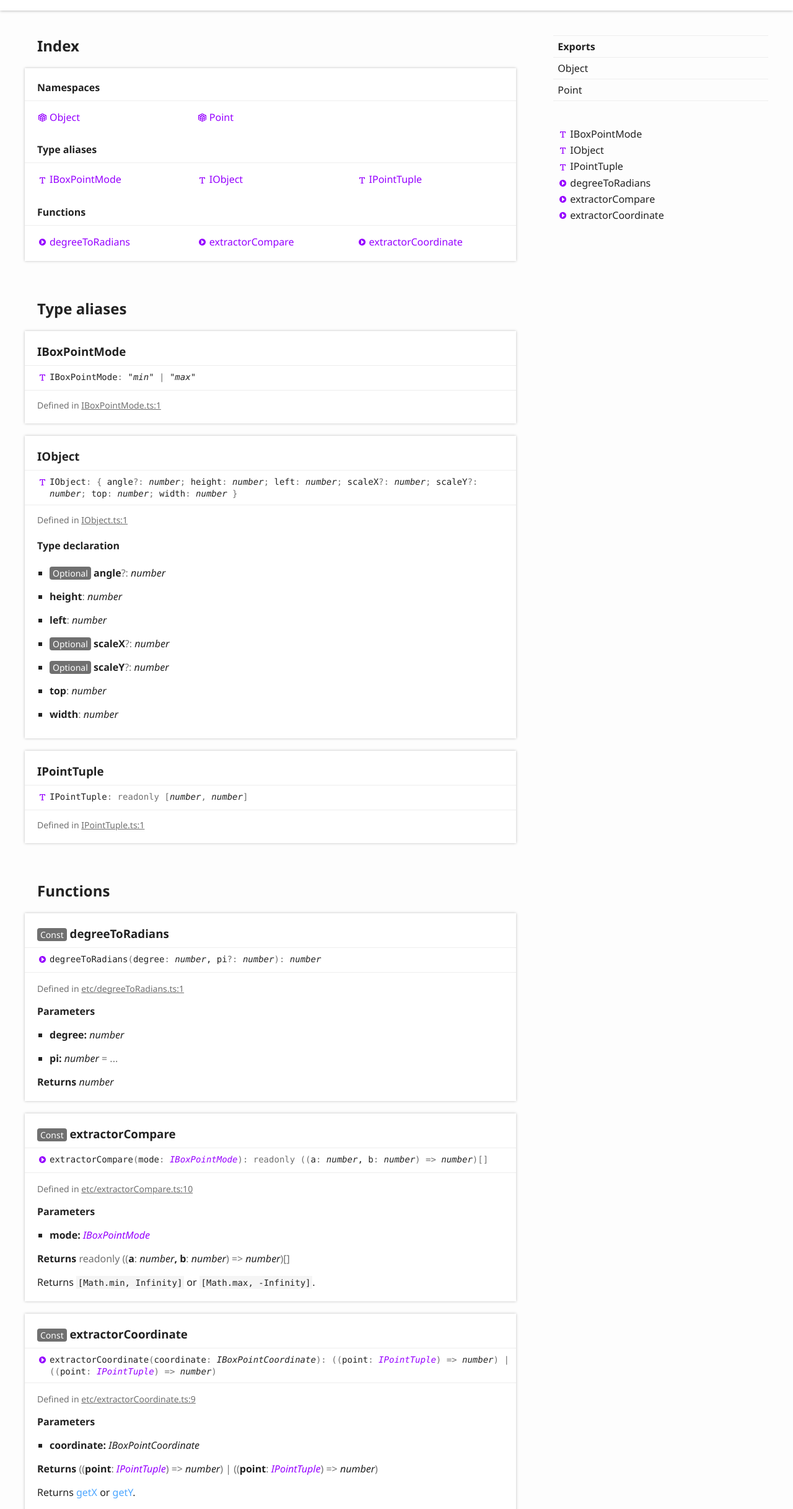
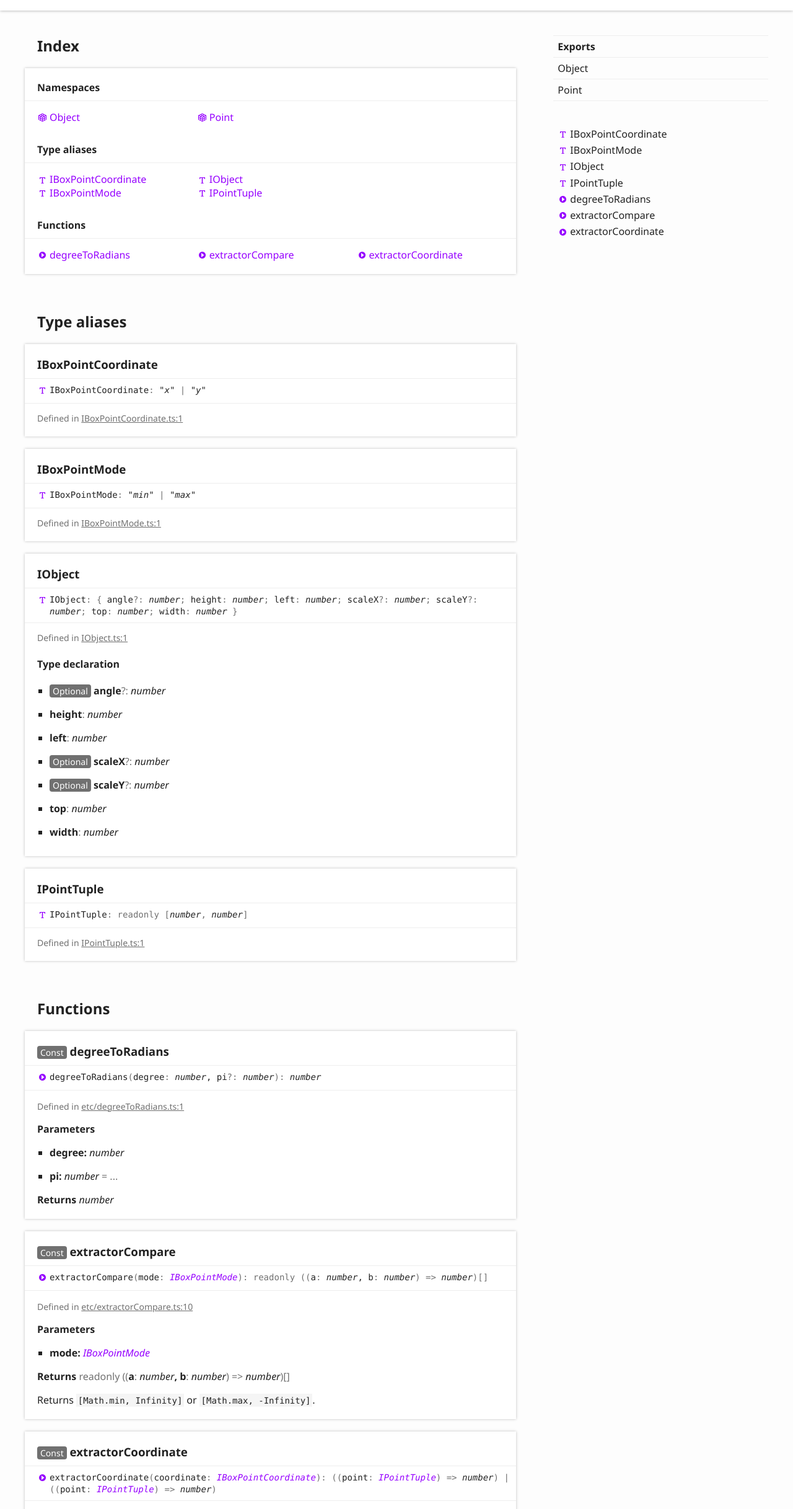
Before and after one commit to guesant/vector-awesome, a plain HTML site: page docs/modules.html in a window 1280 px wide. Shown: the part 116-2550 px from the top of the page at 62% size. Drawn offline with Linux system fonts and the light colour scheme.

Commit message:
feat: IBoxPointCoordinate

```diff
--- /dev/null
+++ b/core/src/IBoxPointCoordinate.ts
@@ -0,0 +1 @@
+export type IBoxPointCoordinate = "x" | "y";
--- a/core/src/index.ts
+++ b/core/src/index.ts
@@ -1,4 +1,5 @@
 export * from "./etc";
+export * from "./IBoxPointCoordinate";
 export * from "./IBoxPointMode";
 export * from "./IObject";
 export * from "./IPointTuple";
--- a/docs/modules.html
+++ b/docs/modules.html
@@ -71,6 +71,7 @@
 						<section class="tsd-index-section ">
 							<h3>Type aliases</h3>
 							<ul class="tsd-index-list">
+								<li class="tsd-kind-type-alias"><a href="modules.html#iboxpointcoordinate" class="tsd-kind-icon">IBox<wbr>Point<wbr>Coordinate</a></li>
 								<li class="tsd-kind-type-alias"><a href="modules.html#iboxpointmode" class="tsd-kind-icon">IBox<wbr>Point<wbr>Mode</a></li>
 								<li class="tsd-kind-type-alias"><a href="modules.html#iobject" class="tsd-kind-icon">IObject</a></li>
 								<li class="tsd-kind-type-alias"><a href="modules.html#ipointtuple" class="tsd-kind-icon">IPoint<wbr>Tuple</a></li>
@@ -90,12 +91,22 @@
 			<section class="tsd-panel-group tsd-member-group ">
 				<h2>Type aliases</h2>
 				<section class="tsd-panel tsd-member tsd-kind-type-alias">
+					<a name="iboxpointcoordinate" class="tsd-anchor"></a>
+					<h3>IBox<wbr>Point<wbr>Coordinate</h3>
+					<div class="tsd-signature tsd-kind-icon">IBox<wbr>Point<wbr>Coordinate<span class="tsd-signature-symbol">:</span> <span class="tsd-signature-type">&quot;x&quot;</span><span class="tsd-signature-symbol"> | </span><span class="tsd-signature-type">&quot;y&quot;</span></div>
+					<aside class="tsd-sources">
+						<ul>
+							<li>Defined in <a href="https://github.com/guesant/vector-awesome/blob/def90a9/core/src/IBoxPointCoordinate.ts#L1">IBoxPointCoordinate.ts:1</a></li>
+						</ul>
+					</aside>
+				</section>
+				<section class="tsd-panel tsd-member tsd-kind-type-alias">
 					<a name="iboxpointmode" class="tsd-anchor"></a>
 					<h3>IBox<wbr>Point<wbr>Mode</h3>
 					<div class="tsd-signature tsd-kind-icon">IBox<wbr>Point<wbr>Mode<span class="tsd-signature-symbol">:</span> <span class="tsd-signature-type">&quot;min&quot;</span><span class="tsd-signature-symbol"> | </span><span class="tsd-signature-type">&quot;max&quot;</span></div>
 					<aside class="tsd-sources">
 						<ul>
-							<li>Defined in <a href="https://github.com/guesant/vector-awesome/blob/43dc216/core/src/IBoxPointMode.ts#L1">IBoxPointMode.ts:1</a></li>
+							<li>Defined in <a href="https://github.com/guesant/vector-awesome/blob/def90a9/core/src/IBoxPointMode.ts#L1">IBoxPointMode.ts:1</a></li>
 						</ul>
 					</aside>
 				</section>
@@ -105,7 +116,7 @@
 					<div class="tsd-signature tsd-kind-icon">IObject<span class="tsd-signature-symbol">:</span> <span class="tsd-signature-symbol">{ </span>angle<span class="tsd-signature-symbol">?: </span><span class="tsd-signature-type">number</span><span class="tsd-signature-symbol">; </span>height<span class="tsd-signature-symbol">: </span><span class="tsd-signature-type">number</span><span class="tsd-signature-symbol">; </span>left<span class="tsd-signature-symbol">: </span><span class="tsd-signature-type">number</span><span class="tsd-signature-symbol">; </span>scaleX<span class="tsd-signature-symbol">?: </span><span class="tsd-signature-type">number</span><span class="tsd-signature-symbol">; </span>scaleY<span class="tsd-signature-symbol">?: </span><span class="tsd-signature-type">number</span><span class="tsd-signature-symbol">; </span>top<span class="tsd-signature-symbol">: </span><span class="tsd-signature-type">number</span><span class="tsd-signature-symbol">; </span>width<span class="tsd-signature-symbol">: </span><span class="tsd-signature-type">number</span><span class="tsd-signature-symbol"> }</span></div>
 					<aside class="tsd-sources">
 						<ul>
-							<li>Defined in <a href="https://github.com/guesant/vector-awesome/blob/43dc216/core/src/IObject.ts#L1">IObject.ts:1</a></li>
+							<li>Defined in <a href="https://github.com/guesant/vector-awesome/blob/def90a9/core/src/IObject.ts#L1">IObject.ts:1</a></li>
 						</ul>
 					</aside>
 					<div class="tsd-type-declaration">
@@ -141,7 +152,7 @@
 					<div class="tsd-signature tsd-kind-icon">IPoint<wbr>Tuple<span class="tsd-signature-symbol">:</span> <span class="tsd-signature-symbol">readonly </span><span class="tsd-signature-symbol">[</span><span class="tsd-signature-type">number</span><span class="tsd-signature-symbol">, </span><span class="tsd-signature-type">number</span><span class="tsd-signature-symbol">]</span></div>
 					<aside class="tsd-sources">
 						<ul>
-							<li>Defined in <a href="https://github.com/guesant/vector-awesome/blob/43dc216/core/src/IPointTuple.ts#L1">IPointTuple.ts:1</a></li>
+							<li>Defined in <a href="https://github.com/guesant/vector-awesome/blob/def90a9/core/src/IPointTuple.ts#L1">IPointTuple.ts:1</a></li>
 						</ul>
 					</aside>
 				</section>
@@ -158,7 +169,7 @@
 						<li class="tsd-description">
 							<aside class="tsd-sources">
 								<ul>
-									<li>Defined in <a href="https://github.com/guesant/vector-awesome/blob/43dc216/core/src/etc/degreeToRadians.ts#L1">etc/degreeToRadians.ts:1</a></li>
+									<li>Defined in <a href="https://github.com/guesant/vector-awesome/blob/def90a9/core/src/etc/degreeToRadians.ts#L1">etc/degreeToRadians.ts:1</a></li>
 								</ul>
 							</aside>
 							<h4 class="tsd-parameters-title">Parameters</h4>
@@ -184,7 +195,7 @@
 						<li class="tsd-description">
 							<aside class="tsd-sources">
 								<ul>
-									<li>Defined in <a href="https://github.com/guesant/vector-awesome/blob/43dc216/core/src/etc/extractorCompare.ts#L10">etc/extractorCompare.ts:10</a></li>
+									<li>Defined in <a href="https://github.com/guesant/vector-awesome/blob/def90a9/core/src/etc/extractorCompare.ts#L10">etc/extractorCompare.ts:10</a></li>
 								</ul>
 							</aside>
 							<h4 class="tsd-parameters-title">Parameters</h4>
@@ -202,19 +213,19 @@
 					<a name="extractorcoordinate" class="tsd-anchor"></a>
 					<h3><span class="tsd-flag ts-flagConst">Const</span> extractor<wbr>Coordinate</h3>
 					<ul class="tsd-signatures tsd-kind-function">
-						<li class="tsd-signature tsd-kind-icon">extractor<wbr>Coordinate<span class="tsd-signature-symbol">(</span>coordinate<span class="tsd-signature-symbol">: </span><span class="tsd-signature-type">IBoxPointCoordinate</span><span class="tsd-signature-symbol">)</span><span class="tsd-signature-symbol">: </span><span class="tsd-signature-symbol">(</span><span class="tsd-signature-symbol">(</span>point<span class="tsd-signature-symbol">: </span><a href="modules.html#ipointtuple" class="tsd-signature-type" data-tsd-kind="Type alias">IPointTuple</a><span class="tsd-signature-symbol">)</span><span class="tsd-signature-symbol"> =&gt; </span><span class="tsd-signature-type">number</span><span class="tsd-signature-symbol">)</span><span class="tsd-signature-symbol"> | </span><span class="tsd-signature-symbol">(</span><span class="tsd-signature-symbol">(</span>point<span class="tsd-signature-symbol">: </span><a href="modules.html#ipointtuple" class="tsd-signature-type" data-tsd-kind="Type alias">IPointTuple</a><span class="tsd-signature-symbol">)</span><span class="tsd-signature-symbol"> =&gt; </span><span class="tsd-signature-type">number</span><span class="tsd-signature-symbol">)</span></li>
+						<li class="tsd-signature tsd-kind-icon">extractor<wbr>Coordinate<span class="tsd-signature-symbol">(</span>coordinate<span class="tsd-signature-symbol">: </span><a href="modules.html#iboxpointcoordinate" class="tsd-signature-type" data-tsd-kind="Type alias">IBoxPointCoordinate</a><span class="tsd-signature-symbol">)</span><span class="tsd-signature-symbol">: </span><span class="tsd-signature-symbol">(</span><span class="tsd-signature-symbol">(</span>point<span class="tsd-signature-symbol">: </span><a href="modules.html#ipointtuple" class="tsd-signature-type" data-tsd-kind="Type alias">IPointTuple</a><span class="tsd-signature-symbol">)</span><span class="tsd-signature-symbol"> =&gt; </span><span class="tsd-signature-type">number</span><span class="tsd-signature-symbol">)</span><span class="tsd-signature-symbol"> | </span><span class="tsd-signature-symbol">(</span><span class="tsd-signature-symbol">(</span>point<span class="tsd-signature-symbol">: </span><a href="modules.html#ipointtuple" class="tsd-signature-type" data-tsd-kind="Type alias">IPointTuple</a><span class="tsd-signature-symbol">)</span><span class="tsd-signature-symbol"> =&gt; </span><span class="tsd-signature-type">number</span><span class="tsd-signature-symbol">)</span></li>
 					</ul>
 					<ul class="tsd-descriptions">
 						<li class="tsd-description">
 							<aside class="tsd-sources">
 								<ul>
-									<li>Defined in <a href="https://github.com/guesant/vector-awesome/blob/43dc216/core/src/etc/extractorCoordinate.ts#L9">etc/extractorCoordinate.ts:9</a></li>
+									<li>Defined in <a href="https://github.com/guesant/vector-awesome/blob/def90a9/core/src/etc/extractorCoordinate.ts#L9">etc/extractorCoordinate.ts:9</a></li>
 								</ul>
 							</aside>
 							<h4 class="tsd-parameters-title">Parameters</h4>
 							<ul class="tsd-parameters">
 								<li>
-									<h5>coordinate: <span class="tsd-signature-type">IBoxPointCoordinate</span></h5>
+									<h5>coordinate: <a href="modules.html#iboxpointcoordinate" class="tsd-signature-type" data-tsd-kind="Type alias">IBoxPointCoordinate</a></h5>
 								</li>
 							</ul>
 							<h4 class="tsd-returns-title">Returns <span class="tsd-signature-symbol">(</span><span class="tsd-signature-symbol">(</span>point<span class="tsd-signature-symbol">: </span><a href="modules.html#ipointtuple" class="tsd-signature-type" data-tsd-kind="Type alias">IPointTuple</a><span class="tsd-signature-symbol">)</span><span class="tsd-signature-symbol"> =&gt; </span><span class="tsd-signature-type">number</span><span class="tsd-signature-symbol">)</span><span class="tsd-signature-symbol"> | </span><span class="tsd-signature-symbol">(</span><span class="tsd-signature-symbol">(</span>point<span class="tsd-signature-symbol">: </span><a href="modules.html#ipointtuple" class="tsd-signature-type" data-tsd-kind="Type alias">IPointTuple</a><span class="tsd-signature-symbol">)</span><span class="tsd-signature-symbol"> =&gt; </span><span class="tsd-signature-type">number</span><span class="tsd-signature-symbol">)</span></h4>
@@ -240,6 +251,9 @@
 			</nav>
 			<nav class="tsd-navigation secondary menu-sticky">
 				<ul class="before-current">
+					<li class=" tsd-kind-type-alias">
+						<a href="modules.html#iboxpointcoordinate" class="tsd-kind-icon">IBox<wbr>Point<wbr>Coordinate</a>
+					</li>
 					<li class=" tsd-kind-type-alias">
 						<a href="modules.html#iboxpointmode" class="tsd-kind-icon">IBox<wbr>Point<wbr>Mode</a>
 					</li>
```
Also changed, not shown: docs/index.html (+3 -0 lines), docs/modules/object.html (+2 -2 lines), docs/modules/point.html (+2 -2 lines), docs/assets/js/search.js.
